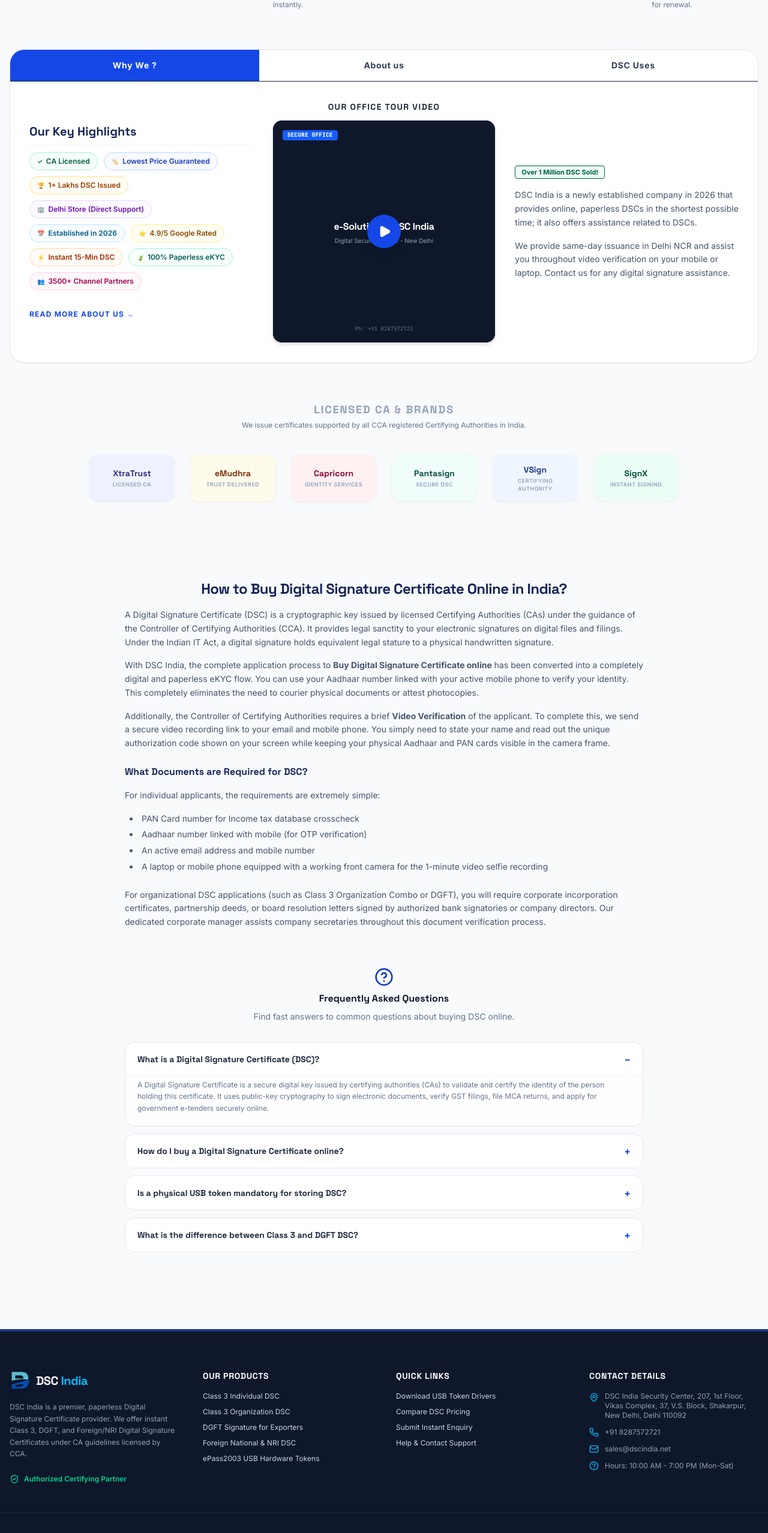
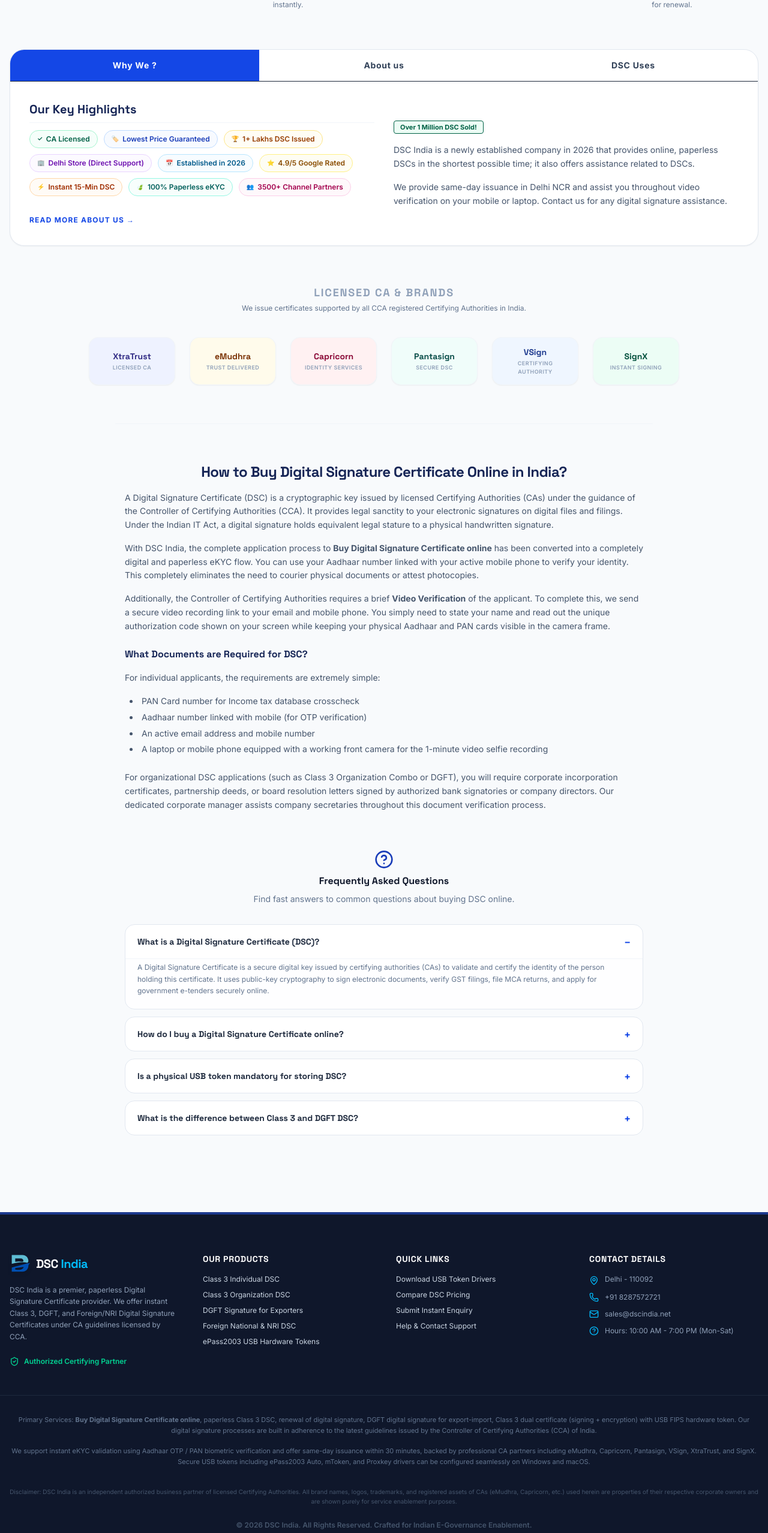
Before and after one commit to codeRJ85/DSC-India-website, a React (Vite) app: page / in a window 1280 px wide. Shown: the part 2870-5426 px from the top of the page at 60% size. Built offline with nearby package versions, Linux system fonts and the light colour scheme.

Commit message:
refactor: update branding, contact details, and layout
- Update page title and simplify headquarters address
- Remove unused video state from HomeView
- Adjust grid layout in information section

```diff
--- a/index.html
+++ b/index.html
@@ -3,7 +3,7 @@
   <head>
     <meta charset="UTF-8" />
     <meta name="viewport" content="width=device-width, initial-scale=1.0" />
-    <title>DSC India fastest digital signature provider in India</title>
+    <title>My Google AI Studio App</title>
   </head>
   <body>
     <div id="root"></div>
--- a/src/components/ContactView.tsx
+++ b/src/components/ContactView.tsx
@@ -61,7 +61,7 @@
                 <div>
                   <h4 className="font-display font-bold text-sm text-slate-900">Headquarters Location</h4>
                   <p className="mt-1 leading-relaxed">
-                    DSC India Security Center, 207, 1st Floor, Vikas Complex, 37, V.S. Block, Shakarpur, New Delhi, Delhi 110092
+                    Delhi - 110092
                   </p>
                 </div>
               </li>
--- a/src/components/Footer.tsx
+++ b/src/components/Footer.tsx
@@ -124,7 +124,7 @@
             <li className="flex items-start space-x-2.5">
               <MapPin className="w-4 h-4 text-sky-400 shrink-0 mt-0.5" />
               <span>
-                DSC India Security Center, 207, 1st Floor, Vikas Complex, 37, V.S. Block, Shakarpur, New Delhi, Delhi 110092
+                Delhi - 110092
               </span>
             </li>
             <li className="flex items-center space-x-2.5">
--- a/src/components/HomeView.tsx
+++ b/src/components/HomeView.tsx
@@ -1,5 +1,5 @@
 import { useState } from 'react';
-import { Star, Check, X as CloseIcon, ShieldCheck, Zap, Award, BookOpen, Clock, Play, Phone, HelpCircle } from 'lucide-react';
+import { Star, Check, X as CloseIcon, ShieldCheck, Zap, Award, BookOpen, Clock, Phone, HelpCircle } from 'lucide-react';
 import { Product, CartItem } from '../types';
 import { products, comparisonFeatures } from '../data';
 
@@ -17,9 +17,6 @@
 
   // Tabs state inside "Why We? / About Us / DSC Uses" section
   const [activeInfoTab, setActiveInfoTab] = useState<'why' | 'about' | 'uses'>('why');
-
-  // Video playing simulation
-  const [isVideoPlaying, setIsVideoPlaying] = useState(false);
 
   // Accordion FAQ state
   const [openFaqIndex, setOpenFaqIndex] = useState<number | null>(0);
@@ -621,7 +618,7 @@
             {activeInfoTab === 'why' && (
               <>
                 {/* Left badges column */}
-                <div className="lg:col-span-4 space-y-4">
+                <div className="lg:col-span-6 space-y-4">
                   <h3 className="text-xl font-bold font-display text-blue-950 mb-3 border-b border-slate-100 pb-2">Our Key Highlights</h3>
                   <div className="flex flex-wrap gap-2.5">
                     {badgesWhyWe.map((b, i) => (
@@ -643,57 +640,8 @@
                   </button>
                 </div>
 
-                {/* Center Office Video Tour Column */}
-                <div className="lg:col-span-4">
-                  <h3 className="text-sm font-bold font-display text-slate-450 uppercase tracking-widest text-center mb-3">Our Office Tour Video</h3>
-                  <div className="relative rounded-2xl overflow-hidden shadow-md group border border-slate-200 aspect-video lg:aspect-square flex items-center justify-center bg-slate-950">
-                    {!isVideoPlaying ? (
-                      <>
-                        {/* Custom visual thumbnail block */}
-                        <div className="absolute inset-0 bg-slate-900 flex flex-col justify-between p-4 z-10 select-none">
-                          <span className="self-start bg-blue-600 text-white font-mono text-[9px] font-bold px-2 py-0.5 rounded uppercase tracking-wider">
-                            SECURE OFFICE
-                          </span>
-                          <div className="text-center py-4">
-                            <h4 className="text-white font-display font-extrabold text-md tracking-tight">e-Solutions / DSC India</h4>
-                            <p className="text-[10px] text-slate-400 mt-1">Digital Security Center - New Delhi</p>
-                          </div>
-                          <span className="text-[9px] text-slate-500 font-mono text-center">Ph: +91 8287572721</span>
-                        </div>
-
-                        {/* Play overlay button */}
-                        <button
-                          onClick={() => setIsVideoPlaying(true)}
-                          className="absolute z-20 h-14 w-14 bg-blue-700 hover:bg-blue-800 text-white rounded-full flex items-center justify-center shadow-lg transform group-hover:scale-105 transition-all cursor-pointer"
-                        >
-                          <Play className="w-6 h-6 fill-current pl-0.5" />
-                        </button>
-                      </>
-                    ) : (
-                      <div className="absolute inset-0 bg-slate-900 p-5 text-white flex flex-col justify-between">
-                        <div className="flex justify-between items-center border-b border-white/10 pb-2">
-                          <span className="text-xs text-sky-400 font-bold font-mono uppercase">Streaming Office Overview</span>
-                          <button
-                            onClick={() => setIsVideoPlaying(false)}
-                            className="text-white/60 hover:text-white"
-                          >
-                            Close
-                          </button>
-                        </div>
-                        <div className="text-center py-6 space-y-3">
-                          <div className="w-12 h-12 rounded-full border-4 border-t-blue-500 border-r-transparent border-slate-700 animate-spin mx-auto"></div>
-                          <p className="text-xs text-slate-350 leading-relaxed max-w-xs mx-auto">Connecting to secure camera feeds of our physical enrollment store in Shakarpur, New Delhi...</p>
-                        </div>
-                        <div className="text-[9px] text-slate-500 font-mono text-center pt-2">
-                          DSC Enrollment Server 10.3.1.250 - Status Live
-                        </div>
-                      </div>
-                    )}
-                  </div>
-                </div>
-
                 {/* Right text Column */}
-                <div className="lg:col-span-4 space-y-4">
+                <div className="lg:col-span-6 space-y-4">
                   <div className="inline-flex items-center space-x-1.5 bg-emerald-50 text-emerald-800 border border-emerald-150 px-2.5 py-0.5 rounded text-[11px] font-bold">
                     <span>Over 1 Million DSC Sold!</span>
                   </div>
```
